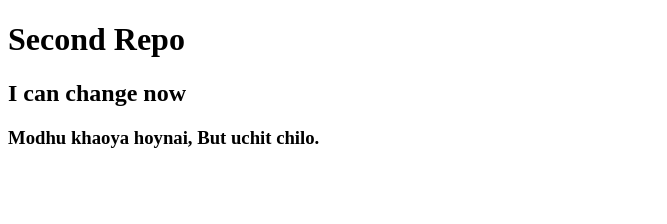
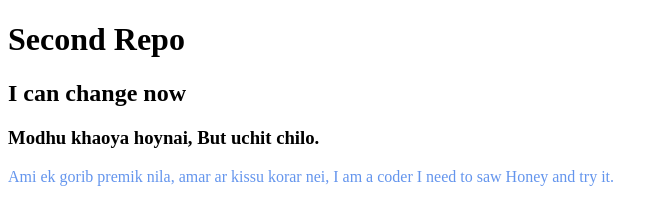
Before and after one commit to rasel07cse/Second-repo, a plain HTML site: page index.html in a window 1280 px wide. Shown: the whole page, without its empty margins (0-667 px from the left). Drawn offline with Linux system fonts and the light colour scheme.

Commit message:
modhu and style added

```diff
--- a/index.html
+++ b/index.html
@@ -5,10 +5,12 @@
     <meta http-equiv="X-UA-Compatible" content="IE=edge">
     <meta name="viewport" content="width=device-width, initial-scale=1.0">
     <title>Second repo</title>
+    <link rel="stylesheet" href="style.css">
 </head>
 <body>
     <h1>Second Repo</h1>
     <h2>I can change now</h2>
     <h3>Modhu khaoya hoynai, But uchit chilo.</h3>
+    <p>Ami ek gorib premik nila, amar ar kissu korar nei, I am a coder I need to saw Honey and try it.</p>
 </body>
 </html>
--- /dev/null
+++ b/style.css
@@ -0,0 +1,3 @@
+p{
+    color: cornflowerblue;
+}
```
